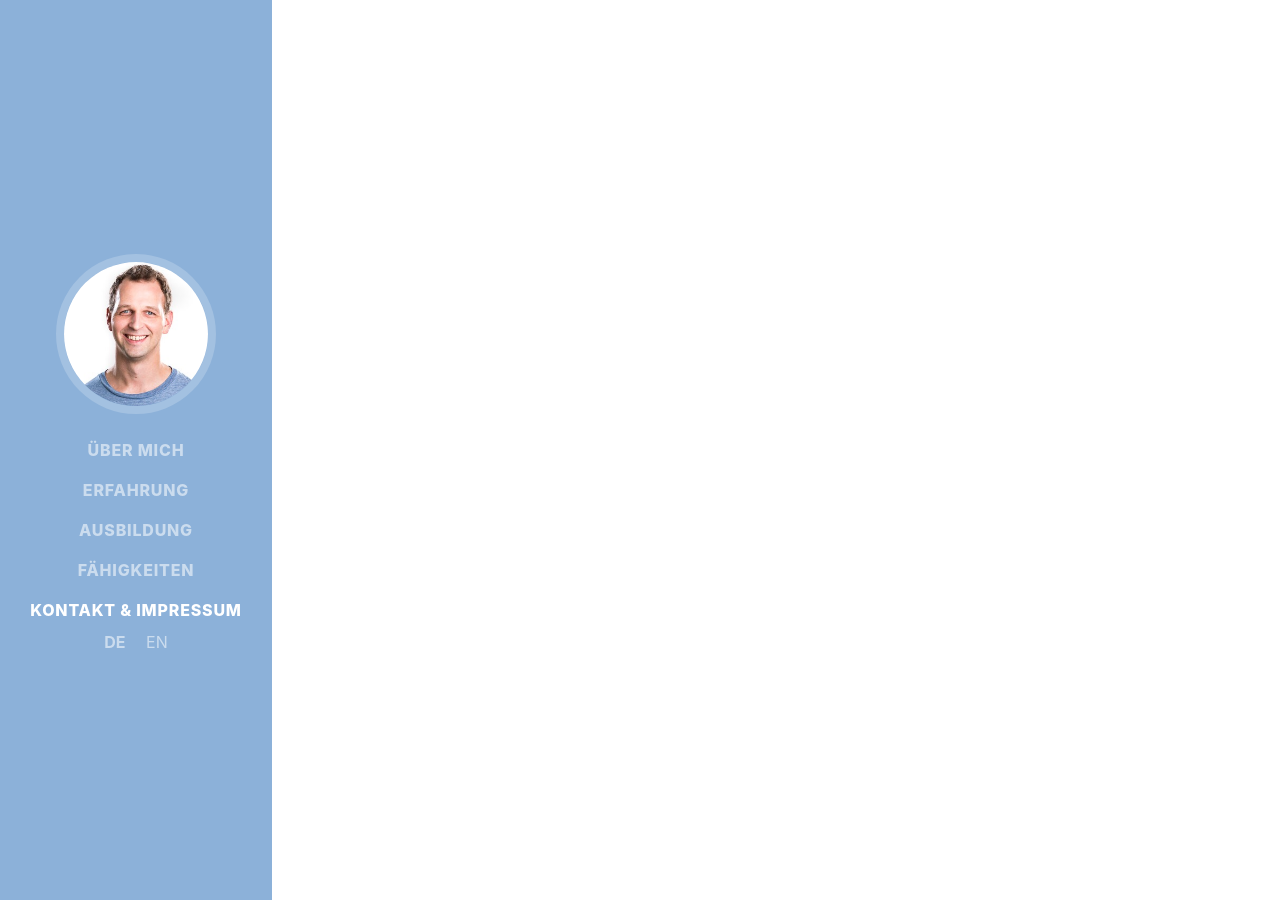
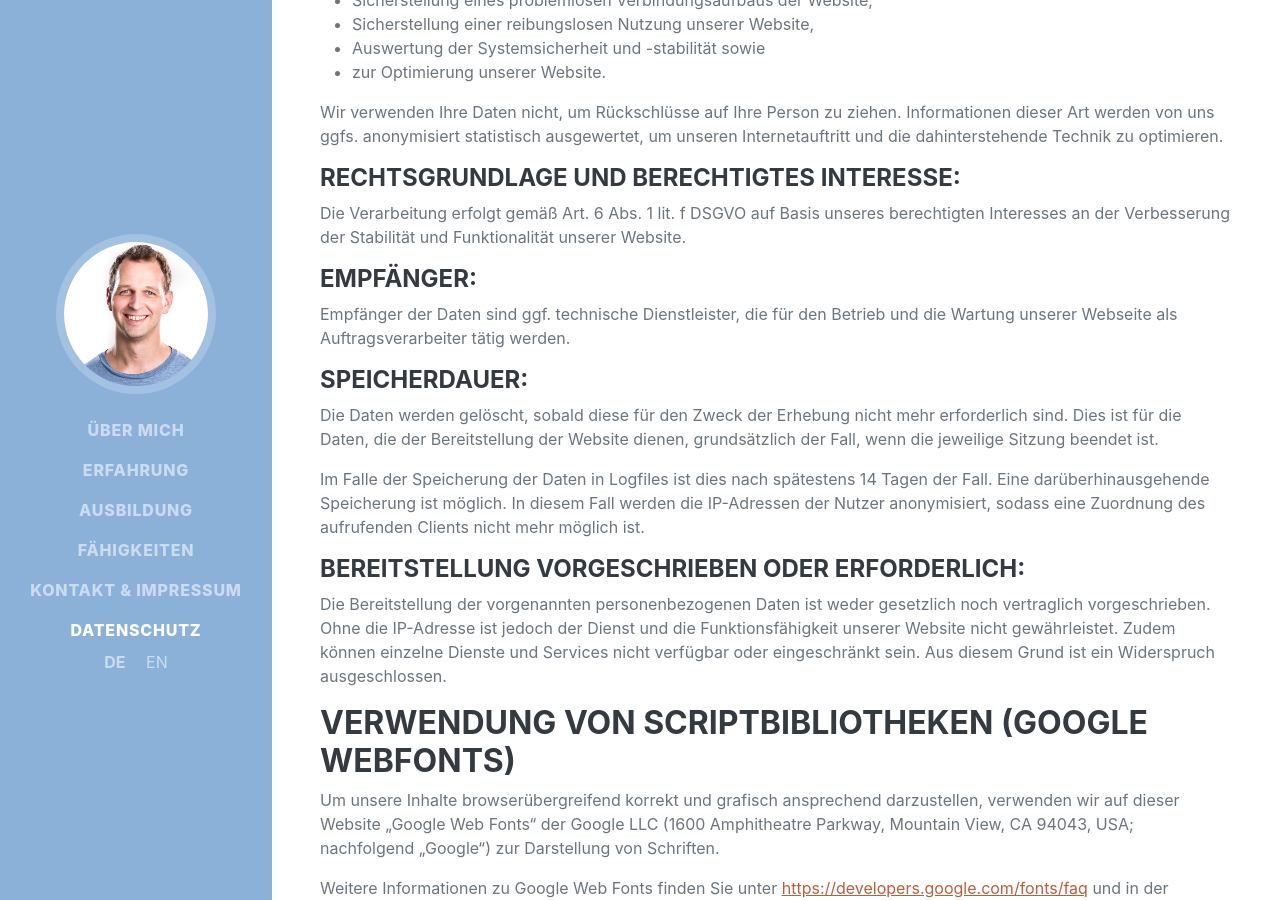
Before and after one commit to jzernisch/jzernisch.github.io, a Jekyll site: the page built from index.html, in a window 1280 px wide and 900 px high, scrolled down 7278 px. Built offline with Jekyll 4.4.1, drawn with Linux system fonts in a browser that asks for light colours; nearby versions of some CDN libraries; some web fonts are replaced; some of the changed text lies outside the part shown.

Commit message:
Add privacy policy

```diff
--- /dev/null
+++ b/_includes/privacy_policy.html
@@ -0,0 +1,122 @@
+      <p>Verantwortlicher im Sinne der Datenschutzgesetze, insbesondere der EU-Datenschutzgrundverordnung (DSGVO), ist der Betreiber dieser Webseite, siehe Impressum.</p>
+      <h3>Ihre Betroffenenrechte</h3>
+      <p>Unter den angegebenen Kontaktdaten unseres Datenschutzbeauftragten können Sie jederzeit folgende Rechte ausüben:</p>
+      <ul>
+        <li>Auskunft über Ihre bei uns gespeicherten Daten und deren Verarbeitung (Art. 15 DSGVO),</li>
+        <li>Berichtigung unrichtiger personenbezogener Daten (Art. 16 DSGVO),</li>
+        <li>Löschung Ihrer bei uns gespeicherten Daten (Art. 17 DSGVO),</li>
+        <li>Einschränkung der Datenverarbeitung, sofern wir Ihre Daten aufgrund gesetzlicher Pflichten noch nicht löschen dürfen (Art. 18 DSGVO),</li>
+        <li>Widerspruch gegen die Verarbeitung Ihrer Daten bei uns (Art. 21 DSGVO) und</li>
+        <li>Datenübertragbarkeit, sofern Sie in die Datenverarbeitung eingewilligt haben oder einen Vertrag mit uns abgeschlossen haben (Art. 20 DSGVO).</li>
+      </ul>
+      <p>Sofern Sie uns eine Einwilligung erteilt haben, können Sie diese jederzeit mit Wirkung für die Zukunft widerrufen.</p>
+      <p>
+        Sie können sich jederzeit mit einer Beschwerde an eine Aufsichtsbehörde wenden, z. B. an die zuständige Aufsichtsbehörde des Bundeslands Ihres Wohnsitzes oder an die für uns als
+        verantwortliche Stelle zuständige Behörde.
+      </p>
+      <p>
+        Eine Liste der Aufsichtsbehörden (für den nichtöffentlichen Bereich) mit Anschrift finden Sie unter:
+        <a href="https://www.bfdi.bund.de/DE/Service/Anschriften/Laender/Laender-node.html" target="_blank" rel="noopener nofollow">https://www.bfdi.bund.de/DE/Service/Anschriften/Laender/Laender-node.html</a>.
+      </p>
+      <p></p>
+      <h3>Erfassung allgemeiner Informationen beim Besuch unserer Website</h3>
+      <h4>Art und Zweck der Verarbeitung:</h4>
+      <p>
+        Wenn Sie auf unsere Website zugreifen, d.h., wenn Sie sich nicht registrieren oder anderweitig Informationen übermitteln, werden automatisch Informationen allgemeiner Natur erfasst. Diese
+        Informationen (Server-Logfiles) beinhalten etwa die Art des Webbrowsers, das verwendete Betriebssystem, den Domainnamen Ihres Internet-Service-Providers, Ihre IP-Adresse und ähnliches.
+      </p>
+      <p>Sie werden insbesondere zu folgenden Zwecken verarbeitet:</p>
+      <ul>
+        <li>Sicherstellung eines problemlosen Verbindungsaufbaus der Website,</li>
+        <li>Sicherstellung einer reibungslosen Nutzung unserer Website,</li>
+        <li>Auswertung der Systemsicherheit und -stabilität sowie</li>
+        <li>zur Optimierung unserer Website.</li>
+      </ul>
+      <p>
+        Wir verwenden Ihre Daten nicht, um Rückschlüsse auf Ihre Person zu ziehen. Informationen dieser Art werden von uns ggfs. anonymisiert statistisch ausgewertet, um unseren Internetauftritt und
+        die dahinterstehende Technik zu optimieren.
+      </p>
+      <h4>Rechtsgrundlage und berechtigtes Interesse:</h4>
+      <p>Die Verarbeitung erfolgt gemäß Art. 6 Abs. 1 lit. f DSGVO auf Basis unseres berechtigten Interesses an der Verbesserung der Stabilität und Funktionalität unserer Website.</p>
+      <h4>Empfänger:</h4>
+      <p>Empfänger der Daten sind ggf. technische Dienstleister, die für den Betrieb und die Wartung unserer Webseite als Auftragsverarbeiter tätig werden.</p>
+      <p></p>
+      <h4>Speicherdauer:</h4>
+      <p>
+        Die Daten werden gelöscht, sobald diese für den Zweck der Erhebung nicht mehr erforderlich sind. Dies ist für die Daten, die der Bereitstellung der Website dienen, grundsätzlich der Fall, wenn
+        die jeweilige Sitzung beendet ist.
+      </p>
+      <p>
+        Im Falle der Speicherung der Daten in Logfiles ist dies nach spätestens 14 Tagen der Fall. Eine darüberhinausgehende Speicherung ist möglich. In diesem Fall werden die IP-Adressen der Nutzer
+        anonymisiert, sodass eine Zuordnung des aufrufenden Clients nicht mehr möglich ist.
+      </p>
+      <p></p>
+      <h4>Bereitstellung vorgeschrieben oder erforderlich:</h4>
+      <p>
+        Die Bereitstellung der vorgenannten personenbezogenen Daten ist weder gesetzlich noch vertraglich vorgeschrieben. Ohne die IP-Adresse ist jedoch der Dienst und die Funktionsfähigkeit unserer
+        Website nicht gewährleistet. Zudem können einzelne Dienste und Services nicht verfügbar oder eingeschränkt sein. Aus diesem Grund ist ein Widerspruch ausgeschlossen.
+      </p>
+      <p></p>
+      <h3>Verwendung von Scriptbibliotheken (Google Webfonts)</h3>
+      <p>
+        Um unsere Inhalte browserübergreifend korrekt und grafisch ansprechend darzustellen, verwenden wir auf dieser Website „Google Web Fonts“ der Google LLC (1600 Amphitheatre Parkway, Mountain
+        View, CA 94043, USA; nachfolgend „Google“) zur Darstellung von Schriften.
+      </p>
+      <p>
+        Weitere Informationen zu Google Web Fonts finden Sie unter
+        <a href="https://developers.google.com/fonts/faq" rel="noopener nofollow" target="_blank">https://developers.google.com/fonts/faq</a> und in der Datenschutzerklärung von Google:
+        <a href="https://www.google.com/policies/privacy/" rel="noopener nofollow" target="_blank">https://www.google.com/policies/privacy/</a>.
+      </p>
+      <p></p>
+      <h3>Terminvereinbarung via Calendly</h3>
+      <p>
+        Wir bieten auf unserer Website die Option an, Termine über das Tool Calendly (vor) zu buchen. Bei Klick auf den Button „Vereinbare ein Erstgespräch“ werden Sie auf die Website calendly.com des
+        Unternehmens Calendly LLC, BB&amp;T Tower, 271 17th St NW, Atlanta, GA 30363, USA (nachfolgend “Calendly” genannt) weitergeleitet. Bei der Terminvereinbarung ist generell die Angabe von
+        personenbezogenen Daten notwendig, welche dies sind, entnehmen Sie bitte dem auszufüllenden Formular. Bei Buchung eines Termins über Calendly werden Ihre auf der Website von Calendly
+        eingegebenen Daten von Calendly an uns weitergegeben und von uns gespeichert und verarbeitet, um den Termin durchzuführen. Rechtsgrundlage hierfür ist Art. 6 Abs. 1 S. 1 lit. b DSGVO. Zur
+        Verarbeitung Ihrer Daten durch Calendly verweisen wir auf die Datenschutzerklärung von Calendly, abrufbar unter: https://calendly.com/pages/privacy. Es kann nicht ausgeschlossen werden, dass
+        Ihre Daten in die USA und somit in ein unsicheres Drittland übermittelt werden. Weitere Informationen hierzu finden Sie hier: https://calendly.com/pages/security. Die Nutzungsbedingungen von
+        Calendly, denen wir bei unserer Anmeldung bei Calendly zugestimmt haben, enthält zudem folgendes Datenverarbeitungsaddendum: https://calendly.com/pages/dpa mit welchem das Unternehmen Calendly
+        Ihnen im Hinblick auf die Datenübertragung in die USA zusätzlichen Schutz zusagt, um die DSGVO-Vorgaben zu erfüllen. Für die USA bestehen derzeit weder ein Angemessenheitsbeschlusses der EU
+        noch sonst geeignete Garantien. Der Schutz Ihrer Daten kann im Zielland USA nicht gewährleistet werden.
+      </p>
+      <p>
+        In den USA besteht aktuell kein der EU gleichwertiges Datenschutzniveau. Daher geht die Übermittlung mit entsprechenden Risiken einher. Insbesondere bestehen keine Garantien im Hinblick auf
+        das Unterbleiben von Zugriffen auf Ihre übermittelten Daten durch staatliche Stellen. So kann es z.B. nicht ausgeschlossen werden, dass US-Behörden auf Grundlage von Abschnit 702 des Foreign
+        Intelligence Surveillance Act (kurz FISA; zu Deutsch etwa “Gesetz zur Überwachung in der Auslandsaufklärung”, ein Gesetz das die Auslandsaufklärung und Spionageabwehr der Vereinigten Staaten
+        regelt) auf Ihre Daten zugreifen. Wir weisen Sie in diesem Zusammenhang ausdrücklich darauf hin, dass Ihnen als EU-Bürger insoweit keine effektive Rechtsschutzmöglichkeit gegen die
+        Verarbeitung Ihrer Daten durch US-Behörden auf Grundlage des FISA zur Verfügung steht. Wenn Sie die Buchung eines Termins über Calendly vornehmen, so tun Sie dies in Kenntnis dieser Risiken,
+        die Sie dadurch auch bewusst in Kauf nehmen.
+      </p>
+      <p></p>
+      <h3>SSL-Verschlüsselung</h3>
+      <p>Um die Sicherheit Ihrer Daten bei der Übertragung zu schützen, verwenden wir dem aktuellen Stand der Technik entsprechende Verschlüsselungsverfahren (z. B. SSL) über HTTPS.</p>
+      <p></p>
+      <hr>
+      <h3>Information über Ihr Widerspruchsrecht nach Art. 21 DSGVO</h3>
+      <h4>Einzelfallbezogenes Widerspruchsrecht</h4>
+      <p>
+        Sie haben das Recht, aus Gründen, die sich aus Ihrer besonderen Situation ergeben, jederzeit gegen die Verarbeitung Sie betreffender personenbezogener Daten, die aufgrund Art. 6 Abs. 1 lit. f
+        DSGVO (Datenverarbeitung auf der Grundlage einer Interessenabwägung) erfolgt, Widerspruch einzulegen; dies gilt auch für ein auf diese Bestimmung gestütztes Profiling im Sinne von Art. 4 Nr. 4
+        DSGVO.
+      </p>
+      <p>
+        Legen Sie Widerspruch ein, werden wir Ihre personenbezogenen Daten nicht mehr verarbeiten, es sei denn, wir können zwingende schutzwürdige Gründe für die Verarbeitung nachweisen, die Ihre
+        Interessen, Rechte und Freiheiten überwiegen, oder die Verarbeitung dient der Geltendmachung, Ausübung oder Verteidigung von Rechtsansprüchen.
+      </p>
+      <h4>Empfänger eines Widerspruchs</h4>
+      <p>
+          Empfänger des Widerspruchs ist der Betreiber dieser Webseite, siehe Impressum.
+      </p>
+      <hr>
+      <h3>Änderung unserer Datenschutzbestimmungen</h3>
+      <p>
+        Wir behalten uns vor, diese Datenschutzerklärung anzupassen, damit sie stets den aktuellen rechtlichen Anforderungen entspricht oder um Änderungen unserer Leistungen in der
+        Datenschutzerklärung umzusetzen, z.B. bei der Einführung neuer Services. Für Ihren erneuten Besuch gilt dann die neue Datenschutzerklärung.
+      </p>
+      <h3>Fragen an den Datenschutzbeauftragten</h3>
+      <p>Wenn Sie Fragen zum Datenschutz haben, schreiben Sie uns bitte eine E-Mail oder wenden Sie sich direkt an die für den Datenschutz verantwortliche Person in unserer Organisation. Dies ist der Betreiber dieser Webseite, siehe Impressum.</p>
+      <p>
+      </p>
+
+      <br><br>
--- a/_layouts/default.html
+++ b/_layouts/default.html
@@ -32,6 +32,7 @@
                     <li class="nav-item"><a class="nav-link js-scroll-trigger" href="#education">{{ page.education_title }}</a></li>
                     <li class="nav-item"><a class="nav-link js-scroll-trigger" href="#skills">{{ page.skills_title }}</a></li>
                     <li class="nav-item"><a class="nav-link js-scroll-trigger" href="#imprint">{{ page.imprint_title }}</a></li>
+                    <li class="nav-item"><a class="nav-link js-scroll-trigger" href="#privacy_policy">{{ page.privacy_policy_title }}</a></li>
                     {% if page.lang == "de" %}
                     <li>
                         <a class="nav-link nav-item-lang" href="/"><b>DE</b></a>  <a class="nav-link nav-item-lang" href="/en/">EN</a>
@@ -141,6 +142,13 @@
                 </div>
             </section>
             <hr class="m-0" />
+            <section class="resume-section" id="privacy_policy">
+                <div class="resume-section-content">
+                    <h2 class="mb-5">{{ page.privacy_policy_title }}</h2>
+                    {% include privacy_policy.html %}
+                </div>
+            </section>
+            <hr class="m-0" />
             <script src="https://cdn.jsdelivr.net/npm/bootstrap@5.1.3/dist/js/bootstrap.bundle.min.js"></script>
             <!-- Core theme JS-->
             <script src="/assets/js/scripts.js"></script>
--- a/en/index.html
+++ b/en/index.html
@@ -10,6 +10,7 @@ experience_title: Experience
 education_title: Education
 skills_title: Skills
 imprint_title: Contact & Imprint
+privacy_policy_title: Privacy Policy
 about_section:
     - heading: Software Development
       text: My focus is on the backend development of web applications with Ruby and Python. Sustainable quality is important to me, and I rely on concepts such as TDD, SOLID and hexagonal architecture. Cooperation with domain experts is of course essential, and I find Domain Driven Design particularly helpful in this regard.
--- a/index.html
+++ b/index.html
@@ -10,6 +10,7 @@ experience_title: Erfahrung
 education_title: Ausbildung
 skills_title: Fähigkeiten
 imprint_title: Kontakt & Impressum
+privacy_policy_title: Datenschutz
 about_section:
     - heading: Software-Entwicklung
       text: Mein Schwerpunkt liegt in der Backend-Endwicklung von Web-Applikationen mit Ruby und Python. Nachhaltige Qualität ist mir wichtig, und setze dabei auf Konzepte wie TDD, SOLID und Hexagonale Architektur. Essenziell ist auch die Zusammenarbeit mit Domänenexperten, hierbei hilft vor allem Domain Driven Design.
```
